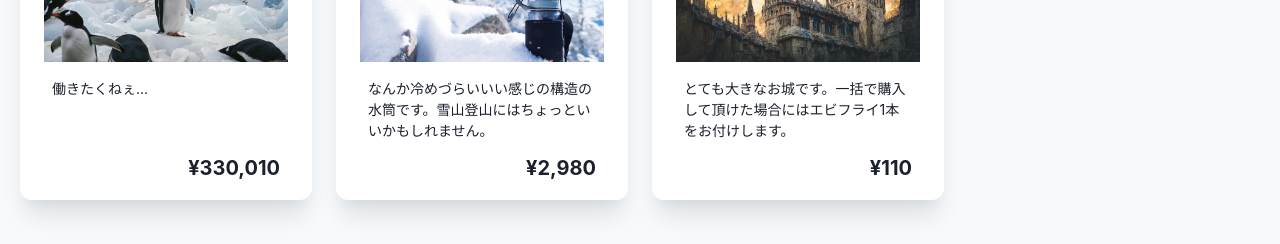
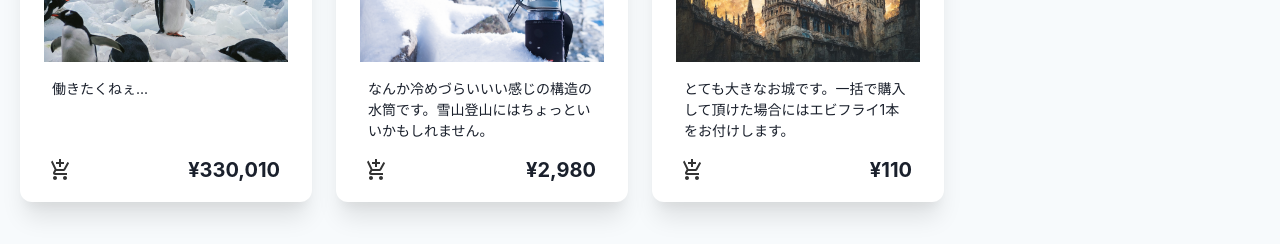
Before and after one commit to SatooRu65536/anti-pattern-site, a Next.js app: page / in a window 1280 px wide. Shown: the part 216-460 px from the top of the page. Built offline with nearby package versions, Linux system fonts and the light colour scheme.

Commit message:
カート追加ボタン追加

```diff
--- a/components/Card.tsx
+++ b/components/Card.tsx
@@ -6,10 +6,20 @@ import {
   CardBody,
   Text,
   Image,
+  Icon,
 } from "@chakra-ui/react";
 import { Item } from "./types";
+import { MdShoppingCart, MdAddShoppingCart } from "react-icons/md";
 
-export default function ItemCard({ name, imgPath, detail, price }: Item) {
+export default function ItemCard({
+  id,
+  name,
+  imgPath,
+  detail,
+  price,
+  addedCart,
+  switchCartItem,
+}: Item & { addedCart: string[]; switchCartItem: Function }) {
   return (
     <Card
       bg="white"
@@ -49,19 +59,35 @@ export default function ItemCard({ name, imgPath, detail, price }: Item) {
       <CardBody p="0">
         <Box p="2">
           <Text
-            h="70px"
-            pt="2"
-            mb="4"
+            h="76px"
+            py="2"
             fontSize="sm"
             overflow="hidden"
             display="-webkit-box"
-            sx={{ "-webkit-box-orient": "vertical", "-webkit-line-clamp": "3" }}
+            sx={{ WebkitBoxOrient: "vertical", WebkitLineClamp: "3" }}
           >
             {detail ?? "とっても可愛いペンギンです"}
           </Text>
-          <Heading size="md" textAlign="end">
+          <Heading size="md" pt="3" textAlign="end">
             ¥{price ? price.toLocaleString() : 330}
           </Heading>
+
+          <Icon
+            as={addedCart.includes(id) ? MdShoppingCart : MdAddShoppingCart}
+            boxSize="6"
+            color="blackAlpha.800"
+            bgColor="white"
+            borderRadius="50%"
+            h="12"
+            w="12"
+            p="3"
+            transition="all .3s"
+            position="absolute"
+            bottom="2"
+            left="4"
+            _hover={{ bgColor: "blackAlpha.100" }}
+            onClick={() => switchCartItem(id)}
+          />
         </Box>
       </CardBody>
     </Card>
--- a/components/types.ts
+++ b/components/types.ts
@@ -1,4 +1,5 @@
 export interface Item {
+  id: string;
   name?: string;
   imgPath?: string;
   detail?: string;
--- a/pages/index.tsx
+++ b/pages/index.tsx
@@ -1,17 +1,41 @@
+import { useEffect, useState } from "react";
 import type { NextPage } from "next";
 import { Grid } from "@chakra-ui/react";
 import ItemCard from "@/components/Card";
 import { Item } from "@/components/types";
 
 const Page: NextPage = () => {
+  const [addedCart, setAddedCart] = useState<string[]>([]);
+
+  useEffect(() => {
+    const cart = JSON.parse(localStorage.getItem("cart") || "[]") as string[];
+    setAddedCart(cart);
+  }, []);
+
+  const switchCartItem = (itemId: string) => {
+    if (addedCart.includes(itemId)) {
+      const addedCartSnap = addedCart.filter(
+        (item) => item !== itemId
+      ) as string[];
+      setAddedCart(addedCartSnap);
+      localStorage.setItem("cart", JSON.stringify(addedCartSnap));
+    } else {
+      const addedCartSnap = [...addedCart, itemId];
+      setAddedCart(addedCartSnap);
+      localStorage.setItem("cart", JSON.stringify(addedCartSnap));
+    }
+  };
+
   const items: Item[] = [
     {
+      id: "penguin-0001",
       name: "将来が不安なペンギン",
       detail: "働きたくねぇ...",
       price: 330010,
       imgPath: "/item/gentoo.jpg",
     },
     {
+      id: "waterbottle-0001",
       name: "すごい水筒",
       detail:
         "なんか冷めづらいいい感じの構造の水筒です。雪山登山にはちょっといいかもしれません。",
@@ -19,8 +43,10 @@ const Page: NextPage = () => {
       imgPath: "/item/water-bottle.jpg",
     },
     {
+      id: "castle-0001",
       name: "大きなお城",
-      detail: "とても大きなお城です。一括で購入して頂けた場合にはエビフライ1本をお付けします。",
+      detail:
+        "とても大きなお城です。一括で購入して頂けた場合にはエビフライ1本をお付けします。",
       price: 110,
       imgPath: "/item/castle.jpg",
     },
@@ -29,7 +55,14 @@ const Page: NextPage = () => {
   return (
     <Grid p="5" templateColumns="repeat(auto-fill, minmax(250px, 1fr))" gap="6">
       {items.map((item, i) => {
-        return <ItemCard key={i} {...item} />;
+        return (
+          <ItemCard
+            key={i}
+            addedCart={addedCart}
+            switchCartItem={switchCartItem}
+            {...item}
+          />
+        );
       })}
     </Grid>
   );
```
